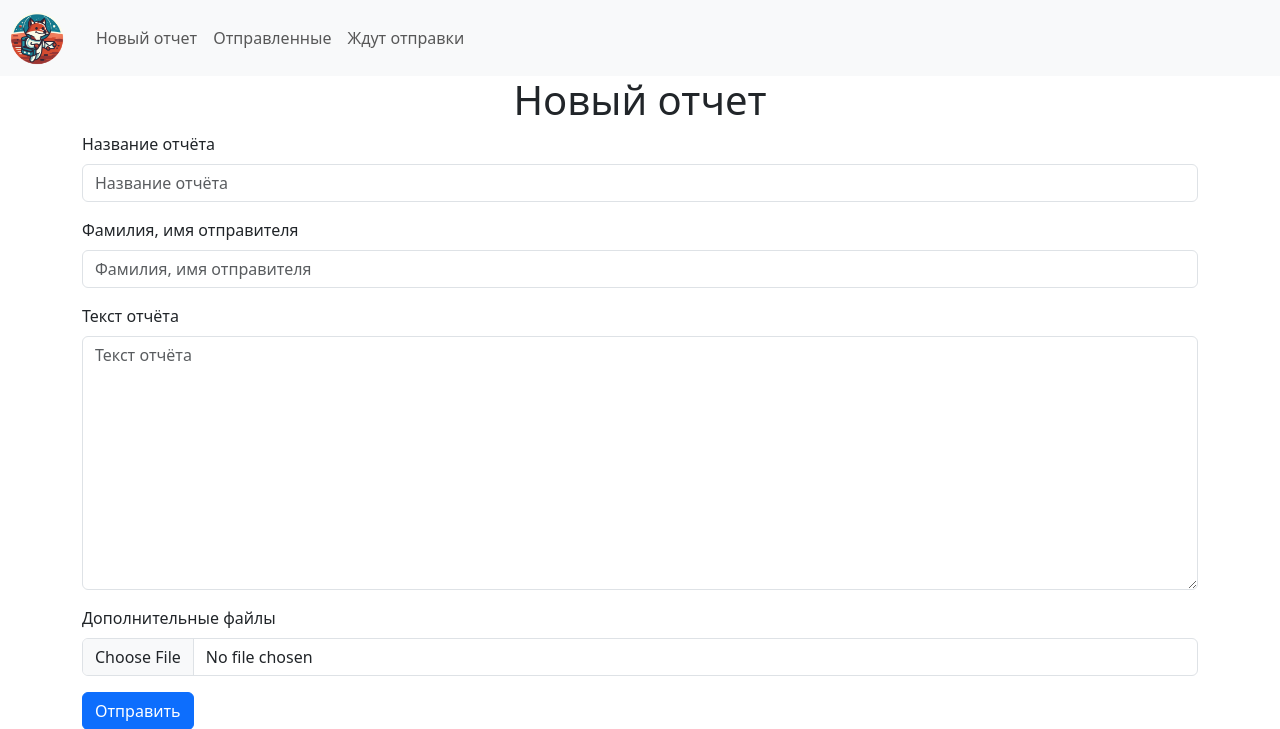
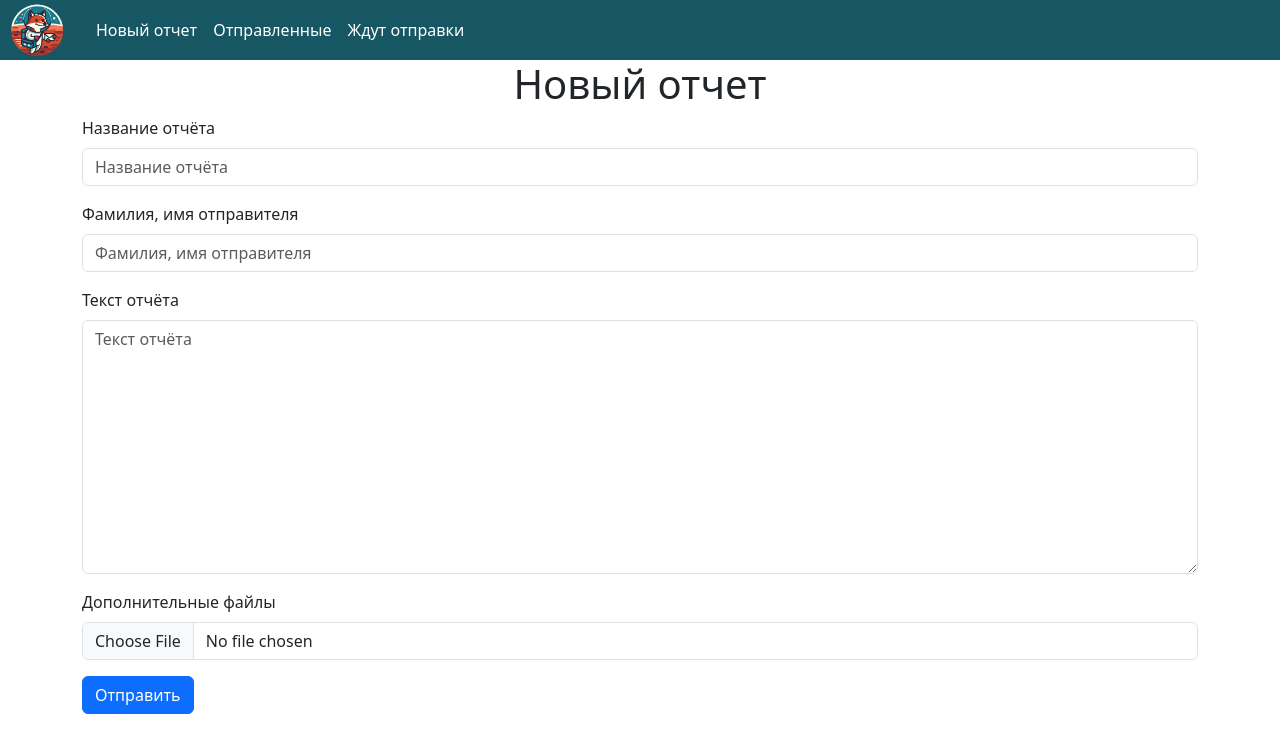
Before and after one commit to spacewall/atomhack, a Django app: page /mars_client/new_report/ in a window 1280 px wide. Shown: the top 729 px of the page. Run offline with Django 5.2, Linux system fonts and the light colour scheme; some libraries are stand-ins or nearby versions.

Commit message:
fix topbar

```diff
--- a/space_mail/mars_client/static/css/mars_base.css
+++ b/space_mail/mars_client/static/css/mars_base.css
@@ -10,3 +10,18 @@ body {
     height: 80px;
     margin: -10px;
 }
+
+.top-bar{
+    margin: -8px;
+    background-color: #175663;
+}
+
+#content {
+    color:#fff ;
+}
+
+#topBar .bar-item .content {
+     display: flex;
+    justify-content: center;
+    align-items: center;
+}
--- a/space_mail/mars_client/templates/mars_base.html
+++ b/space_mail/mars_client/templates/mars_base.html
@@ -34,24 +34,24 @@
 </head>
 <body>
 
-<nav class="navbar navbar-expand-lg navbar-light bg-light">
-    <div class="container-fluid">
+<nav class=" navbar navbar-expand-lg navbar-light bg-light">
+    <div class="top-bar container-fluid">
         <a class="logo navbar-brand" href="/">
             <img src="{% static 'postfox.png' %}" alt="Space Mail">
         </a>
         <button class="navbar-toggler" type="button" data-bs-toggle="collapse" data-bs-target="#navbarNav" aria-controls="navbarNav" aria-expanded="false" aria-label="Toggle navigation">
             <span class="navbar-toggler-icon"></span>
         </button>
-        <div class="collapse navbar-collapse" id="navbarNav">
+        <div class="collapse navbar-collapse" id="navbarNav" id= "topBar">
             <ul class="navbar-nav">
-                <li class="nav-item">
-                    <a class="nav-link" href="{% url 'new_report' %}">Новый отчет</a>
+                <li class = "bat-item" class="nav-item">
+                    <a class="nav-link" id = "content" href="{% url 'new_report' %}">Новый отчет</a>
                 </li>
                 <li class="nav-item">
-                    <a class="nav-link" href="{% url 'sent_reports' %}">Отправленные</a>
+                    <a class="content nav-link" id = "content" href="{% url 'sent_reports' %}">Отправленные</a>
                 </li>
                 <li class="nav-item">
-                    <a class="nav-link" href="{% url 'pending_reports' %}">Ждут отправки</a>
+                    <a class="content nav-link" id = "content" href="{% url 'pending_reports' %}">Ждут отправки</a>
                 </li>
             </ul>
         </div>
```
